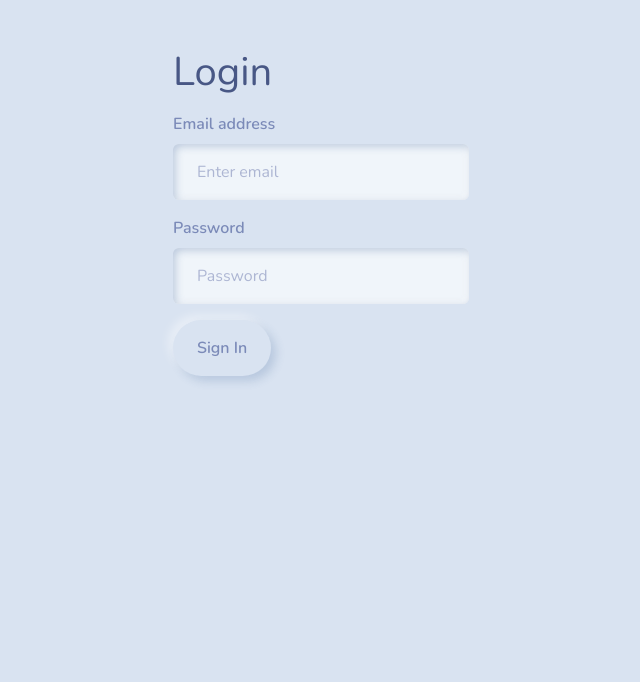
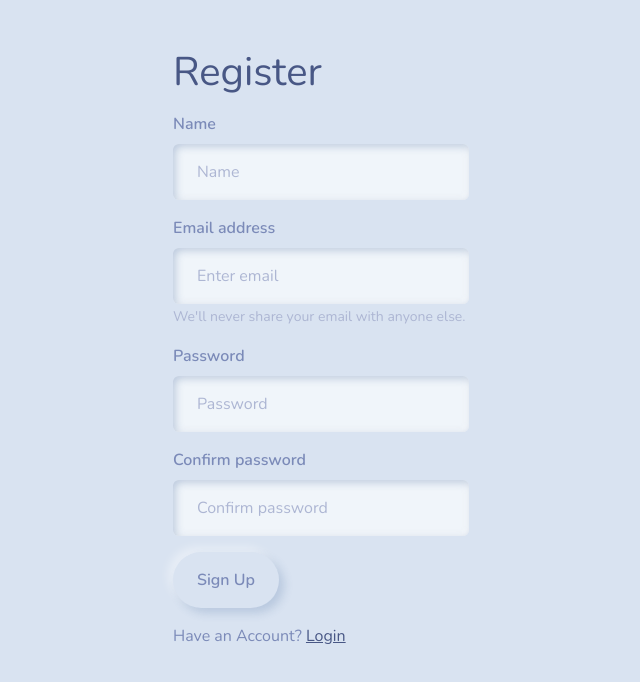
Before and after one commit to sagi403/ulti-wallet, a React (Create React App) app in the folder frontend/: page /register in a window 1280 px wide. Shown: the top 682 px of the page, without its empty margins (319-959 px from the left). Built offline with nearby package versions, Linux system fonts and the light colour scheme.

Commit message:
Implementing react router

```diff
--- a/frontend/package.json
+++ b/frontend/package.json
@@ -13,6 +13,8 @@
     "react": "^18.2.0",
     "react-bootstrap": "^2.5.0",
     "react-dom": "^18.2.0",
+    "react-router-bootstrap": "^0.26.2",
+    "react-router-dom": "^6.4.0",
     "react-scripts": "5.0.1",
     "web-vitals": "^2.1.4"
   },
--- a/frontend/src/App.js
+++ b/frontend/src/App.js
@@ -1,15 +1,20 @@
+import { BrowserRouter as Router, Route, Routes } from "react-router-dom";
+import "./App.css";
 import MainApp from "./components/MainApp";
-import "./App.css";
 import HomeScreen from "./screens/HomeScreen";
 import LoginScreen from "./screens/LoginScreen";
+import RegisterScreen from "./screens/RegisterScreen";
 
 const App = () => {
   return (
-    <>
-      {/* <MainApp /> */}
-      {/* <HomeScreen /> */}
-      <LoginScreen />
-    </>
+    <Router>
+      <Routes>
+        <Route path="/app" element={<MainApp />} />
+        <Route path="/login" element={<LoginScreen />} />
+        <Route path="/register" element={<RegisterScreen />} />
+        <Route path="/" element={<HomeScreen />} />
+      </Routes>
+    </Router>
   );
 };
 
--- a/frontend/src/screens/HomeScreen.js
+++ b/frontend/src/screens/HomeScreen.js
@@ -1,5 +1,6 @@
 import React from "react";
 import { Button, Col, Container, Row } from "react-bootstrap";
+import { Link } from "react-router-dom";
 import { FontAwesomeIcon } from "@fortawesome/react-fontawesome";
 import { faWallet } from "@fortawesome/free-solid-svg-icons";
 
@@ -20,10 +21,14 @@ const HomeScreen = () => {
             Ulti makes it safe & easy for you to store, buy, send, receive, swap
             tokens on your web browser
           </h3>
-          <Button variant="outline-primary" className="me-3">
-            Sign Up
-          </Button>
-          <Button variant="primary">Sign In</Button>
+          <Link to="/register">
+            <Button variant="outline-primary" className="me-3">
+              Sign Up
+            </Button>
+          </Link>
+          <Link to="/login">
+            <Button variant="primary">Sign In</Button>
+          </Link>
         </Col>
         <Col>Add Picture</Col>
       </Row>
--- a/frontend/src/screens/LoginScreen.js
+++ b/frontend/src/screens/LoginScreen.js
@@ -1,6 +1,11 @@
-import { Form, Button, Container } from "react-bootstrap";
+import { Form, Button, Container, Row, Col } from "react-bootstrap";
+import { Link, useLocation } from "react-router-dom";
 
 const LoginScreen = () => {
+  const location = useLocation();
+
+  const redirect = location.search ? location.search.split("=")[1] : "/";
+
   return (
     <Container className="w-25">
       <h1 className="mt-5 mb-3">Login</h1>
@@ -19,6 +24,15 @@ const LoginScreen = () => {
           Sign In
         </Button>
       </Form>
+
+      <Row className="py-3">
+        <Col>
+          New Customer?{" "}
+          <Link to={redirect ? `/register?redirect=${redirect}` : "/register"}>
+            Register
+          </Link>
+        </Col>
+      </Row>
     </Container>
   );
 };
--- a/frontend/src/screens/RegisterScreen.js
+++ b/frontend/src/screens/RegisterScreen.js
@@ -1,6 +1,11 @@
-import { Form, Button, Container } from "react-bootstrap";
+import { Form, Button, Container, Row, Col } from "react-bootstrap";
+import { Link, useLocation } from "react-router-dom";
 
 const RegisterScreen = () => {
+  const location = useLocation();
+
+  const redirect = location.search ? location.search.split("=")[1] : "/";
+
   return (
     <Container className="w-25">
       <h1 className="mt-5 mb-3">Register</h1>
@@ -31,6 +36,15 @@ const RegisterScreen = () => {
           Sign Up
         </Button>
       </Form>
+
+      <Row className="py-3">
+        <Col>
+          Have an Account?{" "}
+          <Link to={redirect ? `/login?redirect=${redirect}` : "/login"}>
+            Login
+          </Link>
+        </Col>
+      </Row>
     </Container>
   );
 };
```
Also changed, not shown: 1 other file (tests, documents, lock files or other folders).
